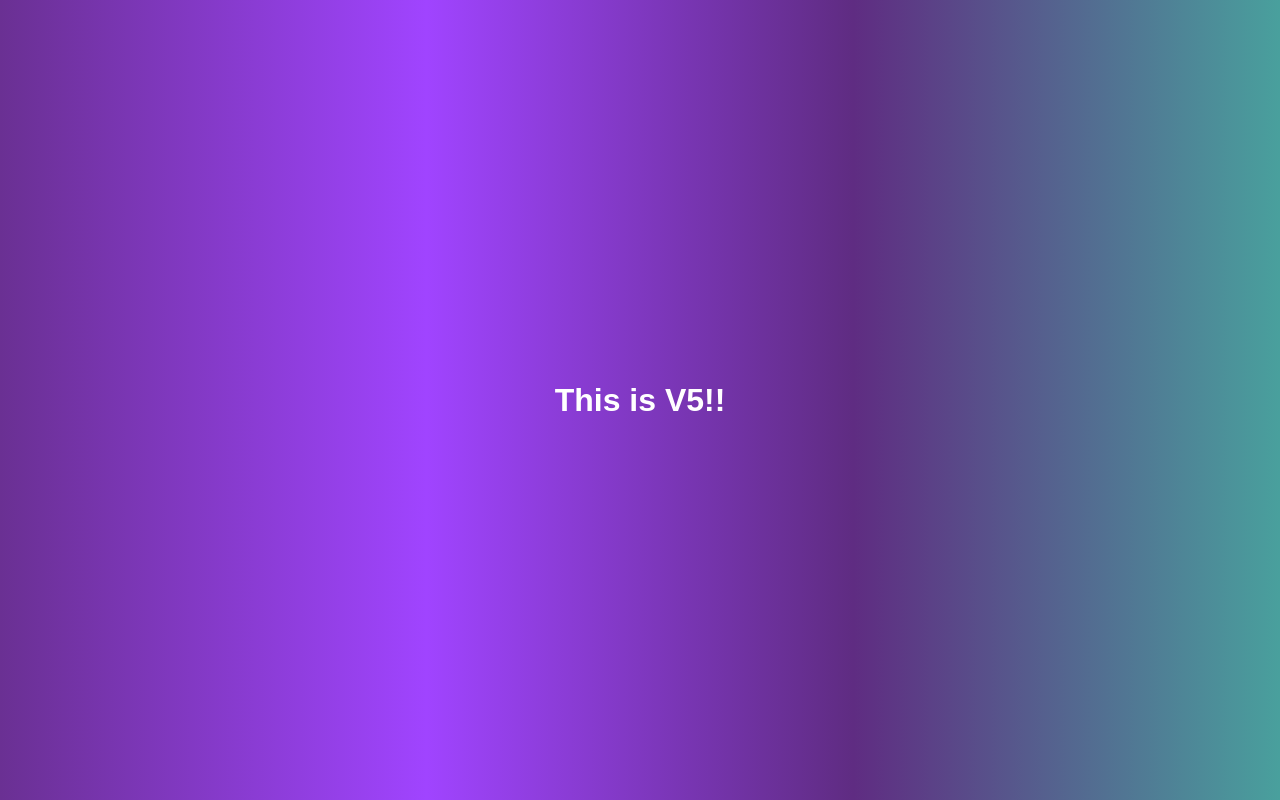
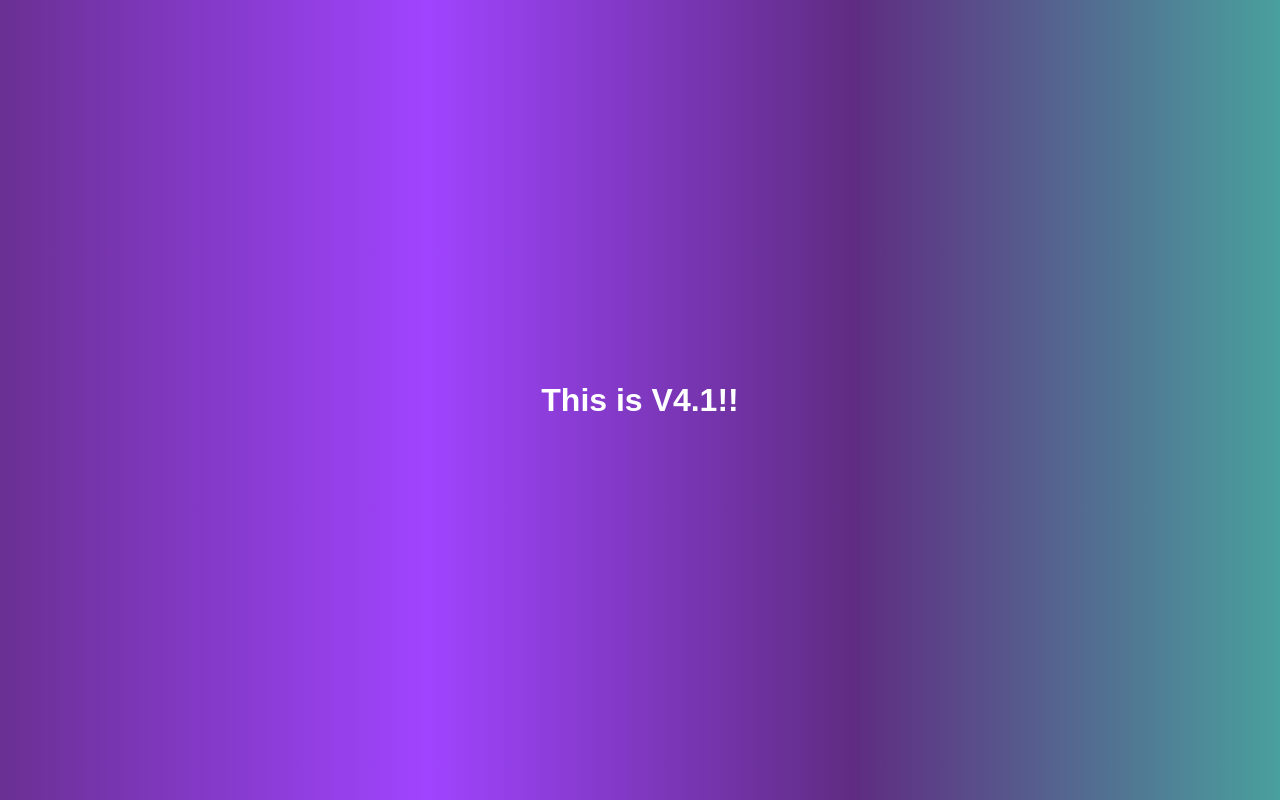
Before and after one commit to pratham28123/Learning-repo, a plain HTML site: page index.html in a window 1280 px wide. Drawn offline with Linux system fonts and the light colour scheme.

Commit message:
updated version

```diff
--- a/index.html
+++ b/index.html
@@ -7,6 +7,6 @@
     <title>Document</title>
 </head>
 <body>
-    <h1>This is V5!!</h1>
+    <h1>This is V4.1!!</h1>
 </body>
 </html>
```
